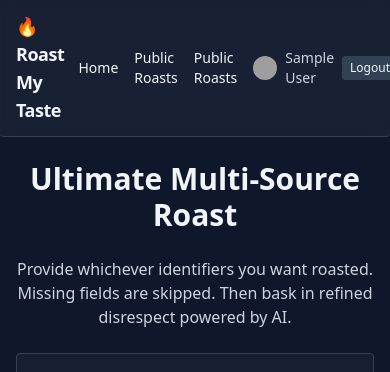
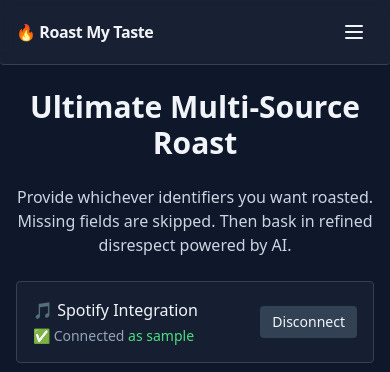
Before and after one commit to SpreadSheets600/Cooked-Roasted-Life, a Flask app: page / in a window 390 px wide. Shown: the top 372 px of the page. Run offline with Flask 3, Linux system fonts and the light colour scheme; the visitor is signed in with stand-in values (Sample User, id 1); tables that the repository leaves empty hold one stand-in row (values such as "Sample post"); some libraries are stand-ins or nearby versions; grey boxes are pictures that could not be loaded.

Commit message:
feat: made navbar responsive

```diff
--- a/app/templates/partials/nav.html
+++ b/app/templates/partials/nav.html
@@ -1,20 +1,58 @@
-<nav
-  class="border-b border-slate-700 bg-slate-800/60 backdrop-blur flex items-center justify-between px-4 py-3 rounded-b md:rounded">
-  <div class="font-bold text-lg tracking-tight">🔥 Roast My Taste</div>
-  <div class="flex gap-4 text-sm items-center">
-    <a class="hover:text-pink-400" href="/">Home</a>
-    <a class="hover:text-pink-400" href="/roast">Public Roasts</a>
-    <a class="hover:text-pink-400" href="https://github.com/SpreadSheets600/Cooked-Roasted-Life">Public Roasts</a>
+<nav class="border-b border-slate-700 bg-slate-800/60 backdrop-blur px-4 py-3 rounded-b md:rounded">
+  <div class="flex items-center justify-between">
+    <div class="font-bold text-base md:text-lg tracking-tight">🔥 Roast My Taste</div>
+
+    <!-- Desktop Navigation -->
+    <div class="hidden md:flex gap-4 text-sm items-center">
+      <a class="hover:text-pink-400" href="/">Home</a>
+      <a class="hover:text-pink-400" href="/roast">Public Roasts</a>
+      <a class="hover:text-pink-400" href="https://github.com/SpreadSheets600/Cooked-Roasted-Life" target="_blank"
+        rel="noopener">GitHub</a>
+      {% if session.get('user_id') %}
+      <div class="flex items-center gap-2">
+        {% if session.get('user_picture') %}
+        <img src="{{ session.get('user_picture') }}" class="w-6 h-6 rounded-full" alt="Profile" />
+        {% endif %}
+        <span class="text-slate-300">{{ session.get('user_name') }}</span>
+        <a href="/google/logout" class="px-2 py-1 bg-slate-700 hover:bg-slate-600 rounded text-xs">Logout</a>
+      </div>
+      {% else %}
+      <a href="/google/login" class="px-3 py-1.5 bg-blue-600 hover:bg-blue-500 rounded">Login</a>
+      {% endif %}
+    </div>
+
+    <!-- Mobile Menu Button -->
+    <button id="mobile-menu-btn" class="md:hidden p-2 hover:bg-slate-700 rounded">
+      <svg class="w-6 h-6" fill="none" stroke="currentColor" viewBox="0 0 24 24">
+        <path stroke-linecap="round" stroke-linejoin="round" stroke-width="2" d="M4 6h16M4 12h16M4 18h16"></path>
+      </svg>
+    </button>
+  </div>
+
+  <!-- Mobile Navigation -->
+  <div id="mobile-menu" class="hidden md:hidden mt-3 pt-3 border-t border-slate-700 space-y-2">
+    <a class="block py-2 hover:text-pink-400" href="/">Home</a>
+    <a class="block py-2 hover:text-pink-400" href="/roast">Public Roasts</a>
+    <a class="block py-2 hover:text-pink-400" href="https://github.com/SpreadSheets600/Cooked-Roasted-Life"
+      target="_blank" rel="noopener">GitHub</a>
     {% if session.get('user_id') %}
-    <div class="flex items-center gap-2">
+    <div class="flex items-center gap-2 py-2">
       {% if session.get('user_picture') %}
       <img src="{{ session.get('user_picture') }}" class="w-6 h-6 rounded-full" alt="Profile" />
       {% endif %}
       <span class="text-slate-300">{{ session.get('user_name') }}</span>
-      <a href="/google/logout" class="px-2 py-1 bg-slate-700 hover:bg-slate-600 rounded text-xs">Logout</a>
     </div>
+    <a href="/google/logout" class="block py-2 px-3 bg-slate-700 hover:bg-slate-600 rounded text-center">Logout</a>
     {% else %}
-    <a href="/google/login" class="px-3 py-1.5 bg-blue-600 hover:bg-blue-500 rounded">Login with Google</a>
+    <a href="/google/login" class="block py-2 px-3 bg-blue-600 hover:bg-blue-500 rounded text-center">Login with
+      Google</a>
     {% endif %}
   </div>
 </nav>
+
+<script>
+  document.getElementById('mobile-menu-btn')?.addEventListener('click', () => {
+    const menu = document.getElementById('mobile-menu');
+    menu.classList.toggle('hidden');
+  });
+</script>
```
